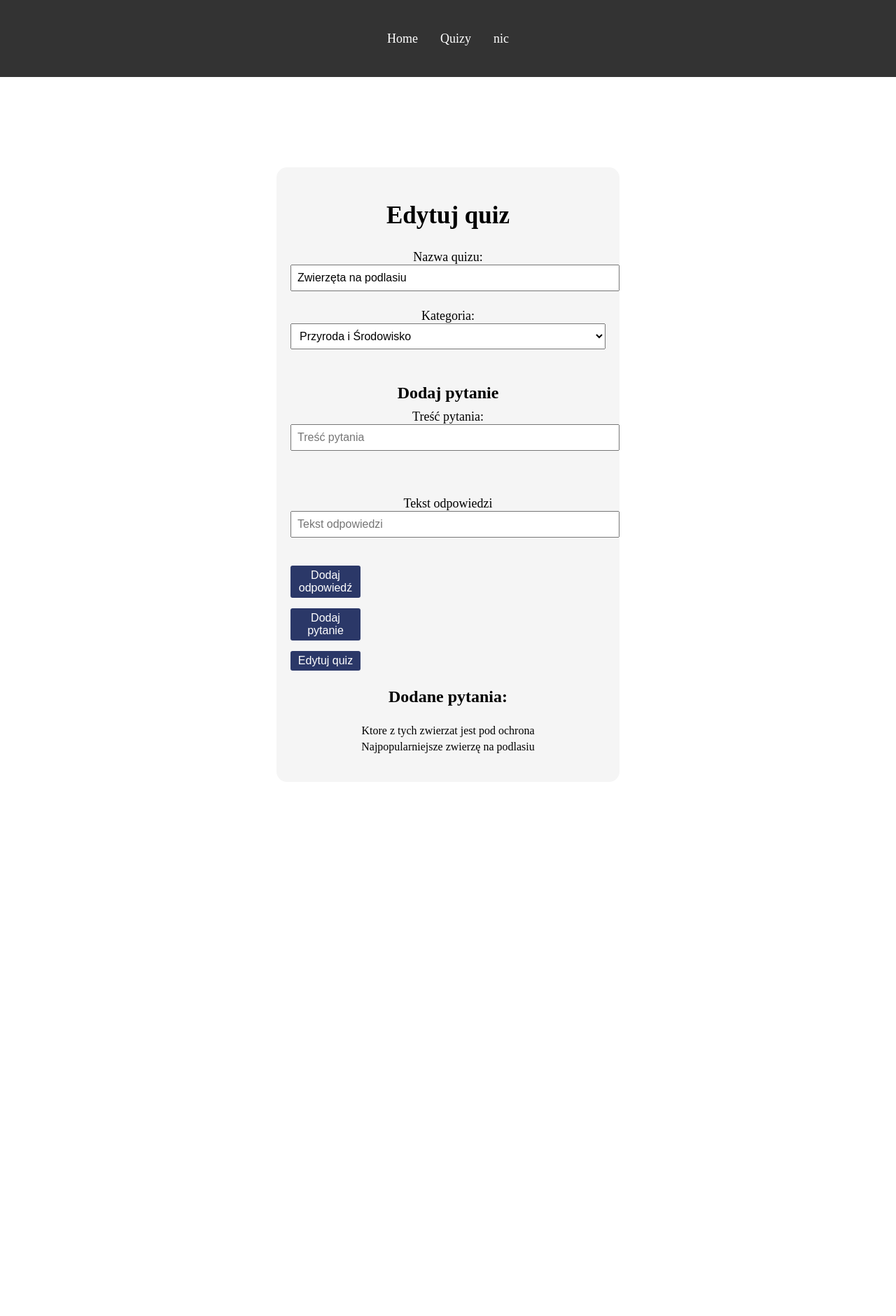
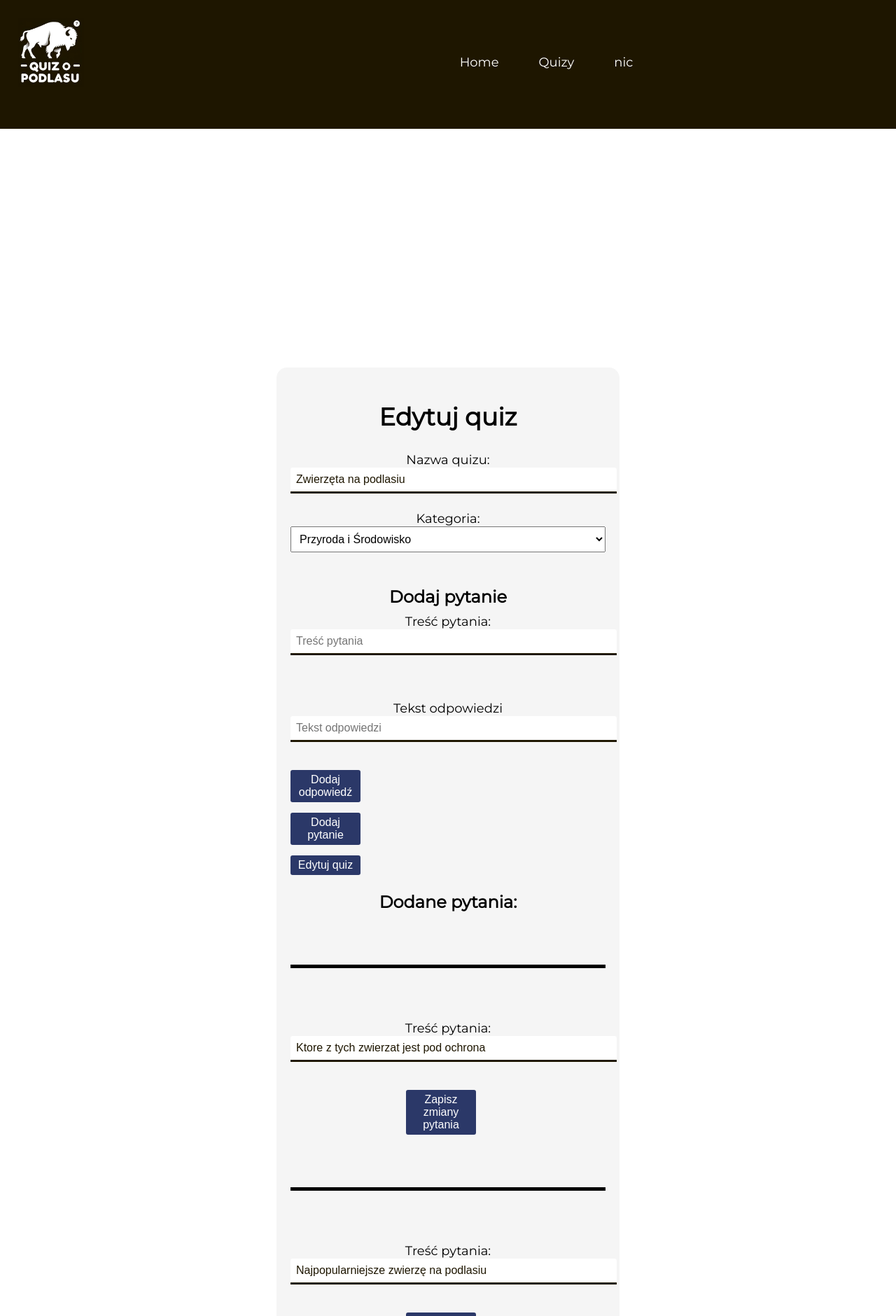
Before and after one commit to lewy212/Projekt_React, a React (Create React App) app: page /edytuj-quiz/1 in a window 1280 px wide. Shown: the top 1880 px of the page at 70% size. Before the commit the page ends 1117 px from the top, so only its background shows below. Built offline with nearby package versions, Linux system fonts and the light colour scheme.

Commit message:
Edycja Quiz
W sumie to ostylowanie i edycja pytan, cos sie wyczmoniło przy edycji odpowiedzi i polowe usunalem i polowe zakomentowalem. obsluga (handle) zostawiam narazie. Całusy i dobrej nocki

```diff
--- a/src/App.css
+++ b/src/App.css
@@ -1,6 +1,9 @@
+@import url(https://fonts.googleapis.com/css?family=Montserrat);
+
 body {
   margin: 0;
   padding: 0;
+  font-family: montserrat, arial, verdana;
 }
 
 @keyframes verticalBreathing {
@@ -166,8 +169,13 @@ button {
 
 /* Dodaj te style do istniejącego arkusza stylów */
 
+.navLogoBox{
+  width: 20%;
+  float: left;
+}
+
 .topnav {
-  background-color: #333;
+  background-color: #1e1600;
   overflow: hidden;
   width: 100%;
   padding-bottom: 30px;
@@ -181,7 +189,9 @@ button {
   justify-content: center;
   align-items: center;
   height: 50px;
-  margin-top: 30px; /* Dodaj margines do górnej krawędzi topnav, aby oddzielić go od treści strony */
+  margin-top: 5%; /* Dodaj margines do górnej krawędzi topnav, aby oddzielić go od treści strony */
+  width: 80%;
+  float: left;
 }
 
 .navElement {
@@ -189,6 +199,7 @@ button {
   padding: 14px 16px;
   text-decoration: none;
   font-size: 18px;
+  margin-left: 25px;
 }
 
 .navElement:hover {
@@ -343,3 +354,43 @@ p {
   text-decoration: none;
   color: #2337a9;
 }
+
+input[type=text] {
+	appearance: none;
+	border: none;
+	outline: none;
+	border-bottom: .2em solid #1e1600;
+	background: rgba(#1e1600, .2);
+	border-radius: .2em .2em 0 0;
+	padding: .4em;
+	color: #1e1600;
+}
+/*
+input[type=radio] {
+	appearance: none;
+  background-color: #fff;
+  margin: 0;
+	font: inherit;
+  color: #1e1600;
+  width: 1.15em;
+  height: 1.15em;
+  border: 0.15em solid currentColor;
+  border-radius: 50%;
+	display: grid;
+  place-content: center;
+	&::before {
+		content: "";
+		width: 0.65em;
+		height: 0.65em;
+		border-radius: 50%;
+		transform: scale(0);
+		transition: 120ms transform ease-in-out;
+		box-shadow: inset 1em 1em #1e1600;
+		background-color: CanvasText;
+		transform-origin: top bottom;
+	}
+	&:checked::before {
+		transform: scale(1);
+	}
+}
+*/
--- a/src/DodajQuiz.js
+++ b/src/DodajQuiz.js
@@ -21,6 +21,8 @@ function DodajQuiz({ dodajQuizDoListy, idOstatniegoQuizu, listaQuizow }) {
     const [bladWalidacjiQuizu, setBladWalidacjiQuizu] = useState('');
     const [quizDodany, setQuizDodany] = useState(false);
     const [quizIdState, setQuizIdState] = useState(null);
+
+
     useEffect(() => {
         console.log(listaQuizow);
         if (quizId && listaQuizow) {
@@ -74,6 +76,55 @@ function DodajQuiz({ dodajQuizDoListy, idOstatniegoQuizu, listaQuizow }) {
         setBladWalidacjiPytania('');
         setNumerPoprawnejOdpowiedzi(null);
     };
+
+    {/* start edycji, alert? */}
+
+    const handleEdytujPytanieTekst = (e, index) => {
+        const updatedPytania = [...pytania];
+        updatedPytania[index].tresc = e.target.value;
+        setPytania(updatedPytania);
+    };
+
+    const handleEdytujPoprawnaOdpowiedz = (pytanieIndex, odpIndex) => {
+        const updatedPytania = [...pytania];
+        updatedPytania[pytanieIndex].poprawnaOdpowiedz = odpIndex;
+        setPytania(updatedPytania);
+    };
+
+    const handleEdytujOdpowiedzTekst = (e, pytanieIndex, odpIndex) => {
+        const updatedPytania = [...pytania];
+        updatedPytania[pytanieIndex].odpowiedzi[odpIndex].tresc = e.target.value;
+        setPytania(updatedPytania);
+    };
+
+    const handleZapiszEdycjePytania = (index) => {
+        const updatedPytania = [...pytania];
+        setPytania(updatedPytania);
+        alert(`Pytanie ${index + 1} zostało zaktualizowane.`);
+    };
+
+    const handleUsunOdpowiedz = (pytanieIndex, odpIndex) => {
+        const updatedPytania = [...pytania];
+        updatedPytania[pytanieIndex].odpowiedzi.splice(odpIndex, 1);
+        setPytania(updatedPytania);
+    };
+
+    const handleZapiszEdycjeOdpowiedzi = (pytanieIndex, odpIndex) => {
+        alert(`Zapisano zmiany odpowiedzi w pytaniu ${pytanieIndex + 1}.`);
+    };
+
+    const handleDodajNowaOdpowiedz = (pytanieIndex) => {
+        const nowaOdpowiedz = new OdpowiedziClass(0, "", false);
+        const updatedPytania = [...pytania];
+        if (!updatedPytania[pytanieIndex].odpowiedzi) {
+            updatedPytania[pytanieIndex].odpowiedzi = [];
+        }
+        updatedPytania[pytanieIndex].odpowiedzi.push(nowaOdpowiedz);
+        setPytania(updatedPytania);
+    };
+
+
+
 
     const handleDodajQuiz = () => {
 
@@ -140,7 +191,7 @@ function DodajQuiz({ dodajQuizDoListy, idOstatniegoQuizu, listaQuizow }) {
                         </select>
                     </label>
 
-                    <h3>Dodaj pytanie</h3>
+                    <h3 style={{ marginbottom: "25px" }}>Dodaj pytanie</h3>
                     {bladWalidacjiPytania && <p style={{ color: 'red' }}>{bladWalidacjiPytania}</p>}
                     <label>
                         Treść pytania:
@@ -163,12 +214,47 @@ function DodajQuiz({ dodajQuizDoListy, idOstatniegoQuizu, listaQuizow }) {
                     <button onClick={handleDodajPytanie}>Dodaj pytanie</button>
                     <button onClick={handleDodajQuiz}>{quizIdState ? 'Edytuj quiz' : 'Dodaj quiz'}</button>
 
-                    <h3>Dodane pytania:</h3>
+{/*Warunek quizId, co oznacza ze jestes w trybie edycji - wow */}
+{quizId && (
+    <div>
+        <h3>Dodane pytania:</h3>
+        <ul>
+            {pytania.map((pytanie, pytanieIndex) => (
+                <li key={pytanieIndex}>
+                    <hr style={{ height: "5px", border: "none", backgroundColor: "black", marginTop: "75px", marginBottom: "75px" }} />
+                    <label>
+                        Treść pytania:
+                        <input type="text" value={pytanie.tresc} onChange={(e) => handleEdytujPytanieTekst(e, pytanieIndex)} />
+                    </label>
                     <ul>
-                        {pytania.map((pytanie, index) => (
-                            <li key={index}>{pytanie.tresc}</li>
+
+                        {/*
+
+                        {pytanie.odpowiedzi && pytanie.odpowiedzi.map((odp, odpIndex) => (
+                            <li key={odpIndex}>
+                                <input type="radio" name={`poprawnaOdpowiedz${pytanieIndex}`} checked={pytanie.poprawnaOdpowiedz === odpIndex} onChange={() => handleEdytujPoprawnaOdpowiedz(pytanieIndex, odpIndex)} />
+                                <label>
+                                    Odpowiedź:
+                                    <input type="text" value={odp.tresc} onChange={(e) => handleEdytujOdpowiedzTekst(e, pytanieIndex, odpIndex)} />
+                                </label>
+                                <button className="deleteButton" onClick={() => handleUsunOdpowiedz(pytanieIndex, odpIndex)}>Usuń odpowiedź</button>
+                            </li>
                         ))}
+
+                        */}
+
+                        {/*<button onClick={() => handleDodajNowaOdpowiedz(pytanieIndex)}>Dodaj nową odpowiedź</button>*/}
                     </ul>
+                    <button onClick={() => handleZapiszEdycjePytania(pytanieIndex)}>Zapisz zmiany pytania</button>
+                </li>
+            ))}
+        </ul>
+    </div>
+)}
+
+
+
+
                 </>
             )}
         </div>
--- a/src/Navbar.js
+++ b/src/Navbar.js
@@ -4,6 +4,12 @@ import {Link} from "react-router-dom";
 const Navbar = () => {
     return(
         <div className="topnav">
+            <div className="navLogoBox">
+            <Link to="/" className="navLogo">
+                <img src="/logo.png" alt="Logo" style={{ height: "100px", margin: "25px"}} />
+            </Link>
+            </div>
+
             <div className="topnavElements">
                 <Link to="/" className="navElement">Home</Link>
                 <Link to="/quizy" className="navElement">Quizy</Link>
```
Also changed, not shown: public/logo.png (added), src/HeaderRouting.js (line endings or trailing spaces).
